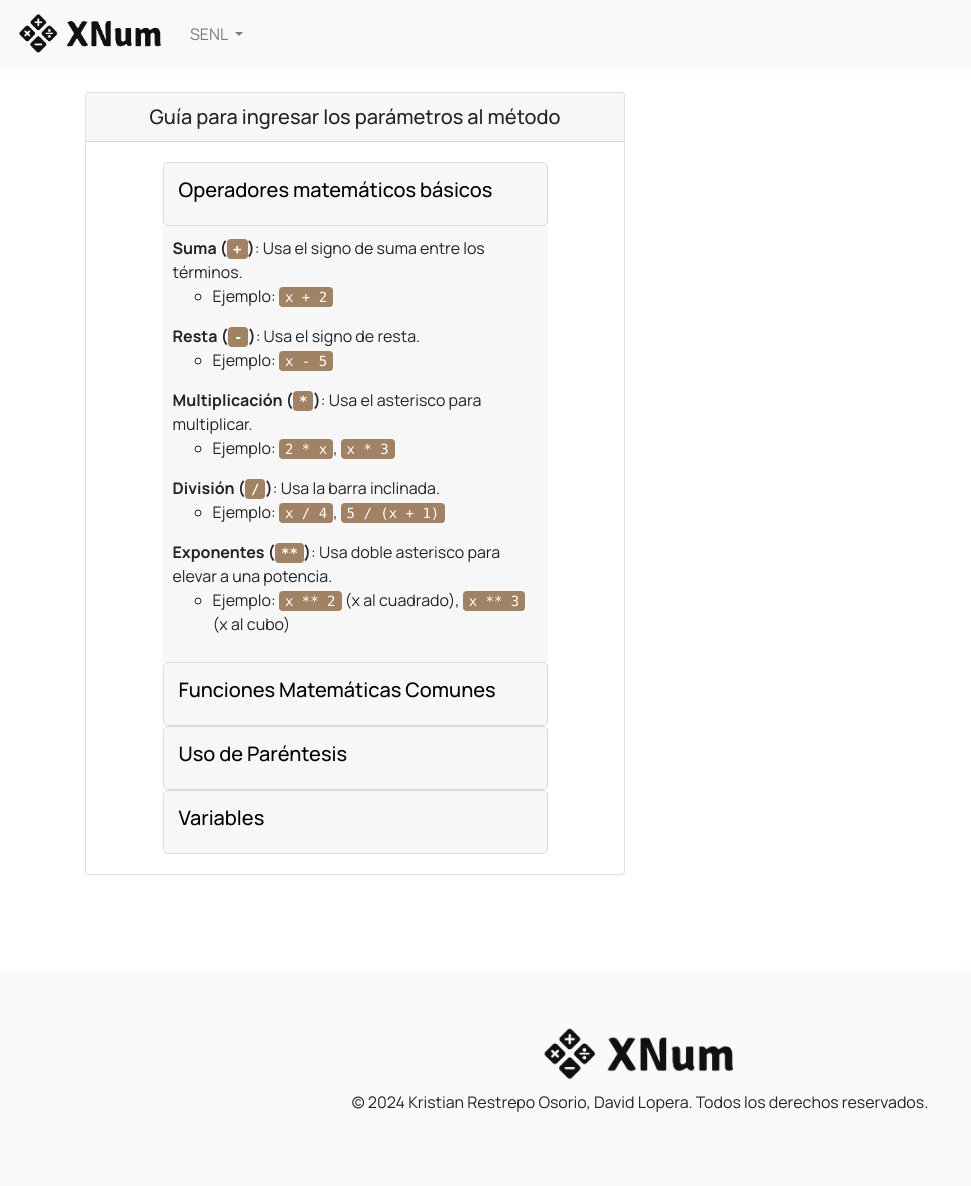
After one commit to kristianrpo/XNum, a Django app: page /numerical-methods/bisection/ in a window 1280 px wide, after a click on "Operadores matemáticos básicos". The commit adds this page. Shown: the whole page, without its empty margins (0-971 px from the left). Run offline with Django 5.2, Linux system fonts and the light colour scheme; some libraries are stand-ins or nearby versions.

Commit message:
feat: add input guidelines to help user to use the method

```diff
--- a/applications/numerical_method/urls.py
+++ b/applications/numerical_method/urls.py
@@ -1,5 +1,7 @@
 from django.urls import path
-from . import views
+from . import views as numerical_method
 
 app_name = "numerical_method_app"
-urlpatterns = []
+urlpatterns = [
+    path("bisection/", numerical_method.bisection.as_view(), name="numerical_method.bisection"),
+]
--- a/applications/numerical_method/views.py
+++ b/applications/numerical_method/views.py
@@ -1,2 +1,8 @@
 from django.shortcuts import render
 from django.views.generic import TemplateView
+
+class bisection(TemplateView):
+    template_name = "numerical_method/bisection.html"
+    def post(self, request, *args, **kwargs):
+        context = self.get_context_data()
+        return self.render_to_response(context)
--- /dev/null
+++ b/static/css/help-card.css
@@ -0,0 +1,41 @@
+.clickable-panel {
+    background-color: #f7f7f7;
+    padding: 15px;
+    border-radius: 5px;
+    border: 1px solid #ddd;
+    transition: background-color 0.3s ease, box-shadow 0.3s ease;
+    cursor: pointer;
+}
+
+.clickable-panel:hover {
+    background-color: #e0e0e0;
+    box-shadow: 0 4px 8px rgba(0, 0, 0, 0.1);
+}
+
+.panel {
+    color: black;
+    text-decoration: none;
+}
+
+.panel:hover {
+    color: #a18262;
+}
+
+code {
+    background-color: #a18262;
+    color: #fff;
+    padding: 2px 6px;
+    border-radius: 4px;
+}
+
+.inside {
+    background-color: #f7f7f7;
+    padding: 10px;
+}
+
+.center-container {
+    display: flex;
+    flex-direction: column;
+    align-items: center;
+    justify-content: center;
+}
--- /dev/null
+++ b/templates/components/help-card.html
@@ -0,0 +1,165 @@
+{% load static %}
+
+<head>
+    <link rel="stylesheet" href="{% static 'css/help-card.css' %}" />
+</head>
+
+<div class="card mb-5">
+    <h5 class="card-header text-center">Guía para ingresar los parámetros al método</h5>
+    <div class="card-body">
+        <div class="container">
+            <div class="row center-container">
+                <div class="col-md-offset-1 col-md-10">
+                    <div class="panel-group" id="accordion" role="tablist" aria-multiselectable="true">
+                        <a class="panel panel-default first" role="button" data-toggle="collapse"
+                            data-parent="#accordion" href="#collapseOne" aria-expanded="true"
+                            aria-controls="collapseOne">
+                            <div class="panel-heading clickable-panel" role="tab" id="headingOne">
+                                <h5 class="panel-title">
+                                    Operadores matemáticos básicos
+                                </h5>
+                            </div>
+                        </a>
+                        <div id="collapseOne" class="panel-collapse collapse in" role="tabpanel"
+                            aria-labelledby="headingOne">
+                            <div class="panel-body not-clickable inside">
+                                <ul class="list-unstyled">
+                                    <li class="mb-3">
+                                        <strong>Suma (<code>+</code>)</strong>: Usa el signo de suma entre los términos.
+                                        <ul>
+                                            <li>Ejemplo: <code>x + 2</code></li>
+                                        </ul>
+                                    </li>
+                                    <li class="mb-3">
+                                        <strong>Resta (<code>-</code>)</strong>: Usa el signo de resta.
+                                        <ul>
+                                            <li>Ejemplo: <code>x - 5</code></li>
+                                        </ul>
+                                    </li>
+                                    <li class="mb-3">
+                                        <strong>Multiplicación (<code>*</code>)</strong>: Usa el asterisco para
+                                        multiplicar.
+                                        <ul>
+                                            <li>Ejemplo: <code>2 * x</code>, <code>x * 3</code></li>
+                                        </ul>
+                                    </li>
+                                    <li class="mb-3">
+                                        <strong>División (<code>/</code>)</strong>: Usa la barra inclinada.
+                                        <ul>
+                                            <li>Ejemplo: <code>x / 4</code>, <code>5 / (x + 1)</code></li>
+                                        </ul>
+                                    </li>
+                                    <li class="mb-3">
+                                        <strong>Exponentes (<code>**</code>)</strong>: Usa doble asterisco para elevar a
+                                        una potencia.
+                                        <ul>
+                                            <li>Ejemplo: <code>x ** 2</code> (x al cuadrado), <code>x ** 3</code> (x al
+                                                cubo)</li>
+                                        </ul>
+                                    </li>
+                                </ul>
+                            </div>
+                        </div>
+                    </div>
+                </div>
+            </div>
+            <div class="row center-container">
+                <div class="col-md-offset-1 col-md-10">
+                    <div class="panel-group" id="accordion" role="tablist" aria-multiselectable="true">
+                        <a class="panel panel-default first" role="button" data-toggle="collapse"
+                            data-parent="#accordion" href="#collapseTwo" aria-expanded="true"
+                            aria-controls="collapseTwo">
+                            <div class="panel-heading clickable-panel" role="tab" id="headingOne">
+                                <h5 class="panel-title">
+                                    Funciones Matemáticas Comunes
+                                </h5>
+                            </div>
+                        </a>
+                        <div id="collapseTwo" class="panel-collapse collapse in" role="tabpanel"
+                            aria-labelledby="headingOne">
+                            <div class="panel-body not-clickable inside">
+                                <p>Debes usar las funciones matemáticas estándar de Python, como las siguientes:</p>
+                                <ul>
+                                    <li><code>math.sin(x)</code>: Función seno.</li>
+                                    <li><code>math.cos(x)</code>: Función coseno.</li>
+                                    <li><code>math.tan(x)</code>: Función tangente.</li>
+                                    <li><code>math.log(x)</code>: Logaritmo natural (base e).</li>
+                                    <li><code>math.log10(x)</code>: Logaritmo en base 10.</li>
+                                    <li><code>math.sqrt(x)</code>: Raíz cuadrada.(si se quiere hacer otra típo de raíz,
+                                        utilizar operador <code>**</code> para hacer la representación adecuada en vez
+                                        de utilizar <code>math.sqrt</code>)</li>
+                                    <li><code>math.exp(x)</code>: Exponencial de base <code>e</code> (elevado a la
+                                        potencia de <code>x</code> o de lo que se requiera).</li>
+                                </ul>
+                                <p class="section-title">Ejemplos:</p>
+                                <ul>
+                                    <li><code>math.sin(x)</code> para el seno de x.</li>
+                                    <li><code>math.log(x + 1)</code> para el logaritmo natural de (x + 1).</li>
+                                    <li><code>math.sqrt(x ** 2 + 1)</code> para la raíz cuadrada de (x² + 1).</li>
+                                    <li><code>x ** (1/n)</code> para calcular la raíz <code>n</code>-ésima de
+                                        <code>x</code>.</li>
+                                </ul>
+                                <p> Si desea conocer mas funciones, puede ingresar directamente a la documentación de la
+                                    libraria <a href="https://docs.python.org/3/library/math.html">Math</a> de Python.
+                                </p>
+                            </div>
+                        </div>
+                    </div>
+                </div>
+            </div>
+            <div class="row center-container">
+                <div class="col-md-offset-1 col-md-10">
+                    <div class="panel-group" id="accordion" role="tablist" aria-multiselectable="true">
+                        <a class="panel panel-default first" role="button" data-toggle="collapse"
+                            data-parent="#accordion" href="#collapseThree" aria-expanded="true"
+                            aria-controls="collapseThree">
+                            <div class="panel-heading clickable-panel" role="tab" id="headingOne">
+                                <h5 class="panel-title">
+                                    Uso de Paréntesis
+                                </h5>
+                            </div>
+                        </a>
+                        <div id="collapseThree" class="panel-collapse collapse in" role="tabpanel"
+                            aria-labelledby="headingOne">
+                            <div class="panel-body not-clickable inside">
+                                <p>Los paréntesis son importantes para agrupar operaciones y asegurar que se respeten
+                                    las prioridades en las operaciones.</p>
+                                <ul>
+                                    <li class="correcto"><strong>Correcto:</strong> <code>(x + 2) / (x - 1)</code></li>
+                                    <li class="incorrecto"><strong>Incorrecto:</strong> <code>x + 2 / x - 1</code> (esto
+                                        se interpretará de manera diferente a lo esperado).</li>
+                                </ul>
+                            </div>
+                        </div>
+                    </div>
+                </div>
+            </div>
+            <div class="row center-container">
+                <div class="col-md-offset-1 col-md-10">
+                    <div class="panel-group" id="accordion" role="tablist" aria-multiselectable="true">
+                        <a class="panel panel-default first" role="button" data-toggle="collapse"
+                            data-parent="#accordion" href="#collapseFour" aria-expanded="true"
+                            aria-controls="collapseFour">
+                            <div class="panel-heading clickable-panel" role="tab" id="headingOne">
+                                <h5 class="panel-title">
+                                    Variables
+                                </h5>
+                            </div>
+                        </a>
+                        <div id="collapseFour" class="panel-collapse collapse in" role="tabpanel"
+                            aria-labelledby="headingOne">
+                            <div class="panel-body not-clickable inside">
+                                <p>Usa siempre <code>x</code> como la variable principal en tus funciones.</p>
+                                <p><strong>Ejemplos:</strong></p>
+                                <ul>
+                                    <li><code>x ** 2 + 2 * x + 1</code> (función cuadrática)</li>
+                                    <li><code>sin(x) + log(x)</code> (combinación de seno y logaritmo)</li>
+                                </ul>
+                            </div>
+                        </div>
+                    </div>
+                </div>
+            </div>
+        </div>
+    </div>
+</div>
--- a/templates/layouts/app.html
+++ b/templates/layouts/app.html
@@ -94,6 +94,7 @@
       </div>
     </footer>
 
+
     <script src="https://code.jquery.com/jquery-3.5.1.slim.min.js"></script>
     <script src="https://cdn.jsdelivr.net/npm/@popperjs/core@2.11.5/dist/umd/popper.min.js"></script>
     <script src="https://stackpath.bootstrapcdn.com/bootstrap/4.5.2/js/bootstrap.min.js"></script>
--- /dev/null
+++ b/templates/numerical_method/bisection.html
@@ -0,0 +1,23 @@
+{% extends 'layouts/app.html' %}
+{% load static %}
+
+{% block title %} Método de bisección {% endblock %}
+
+{% block content %}
+
+
+<div class="container">
+    <div class="row">
+        <div class="col-md-6">
+            {% include 'components/help-card.html' %}
+        </div>
+
+        <div class="col-md-6">
+            <form action="/submit" method="post">
+
+            </form>
+        </div>
+    </div>
+</div>
+
+{% endblock %}
```
Also changed, not shown: applications/numerical_method/methods/SENL/bisection.py (added, +95 -0 lines).
